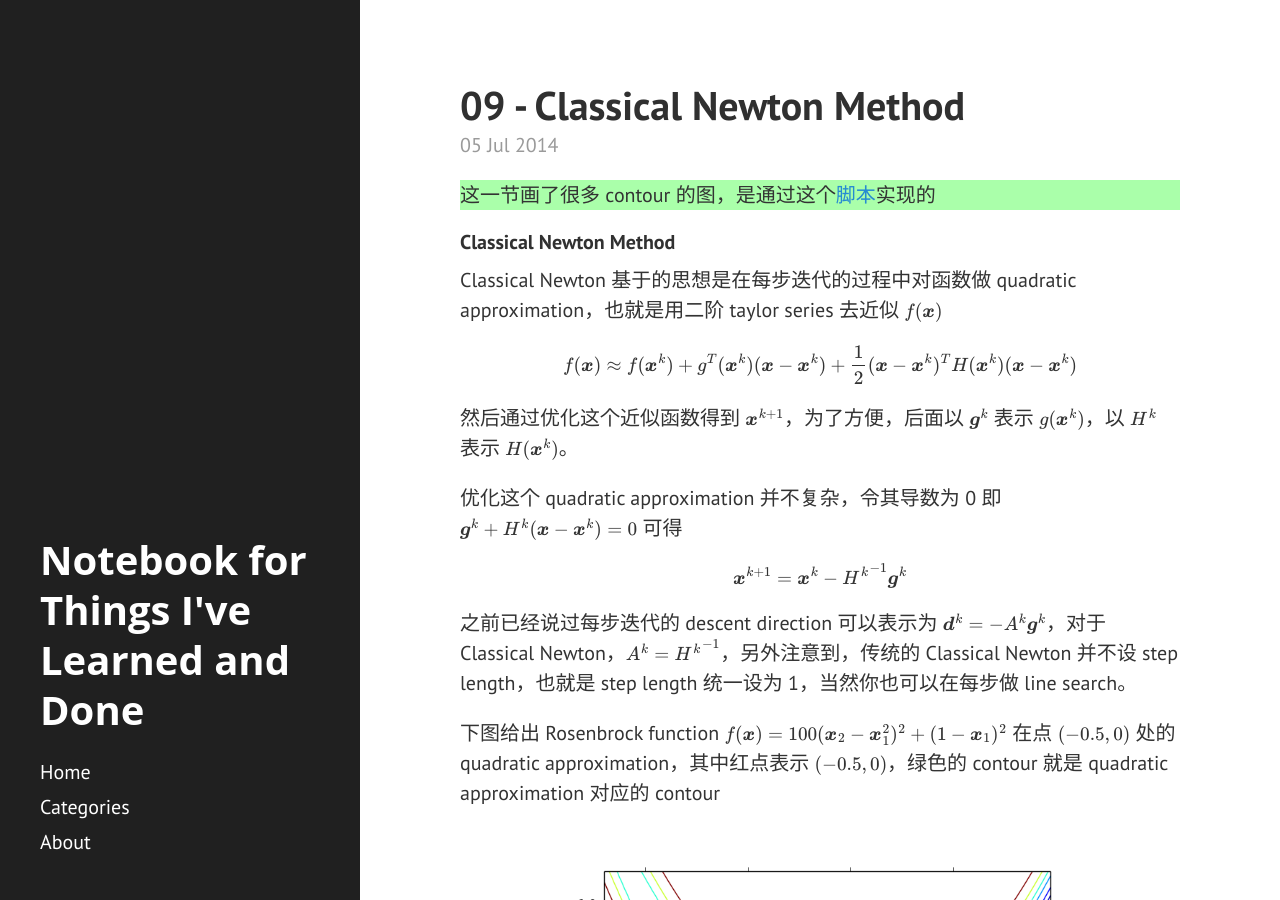
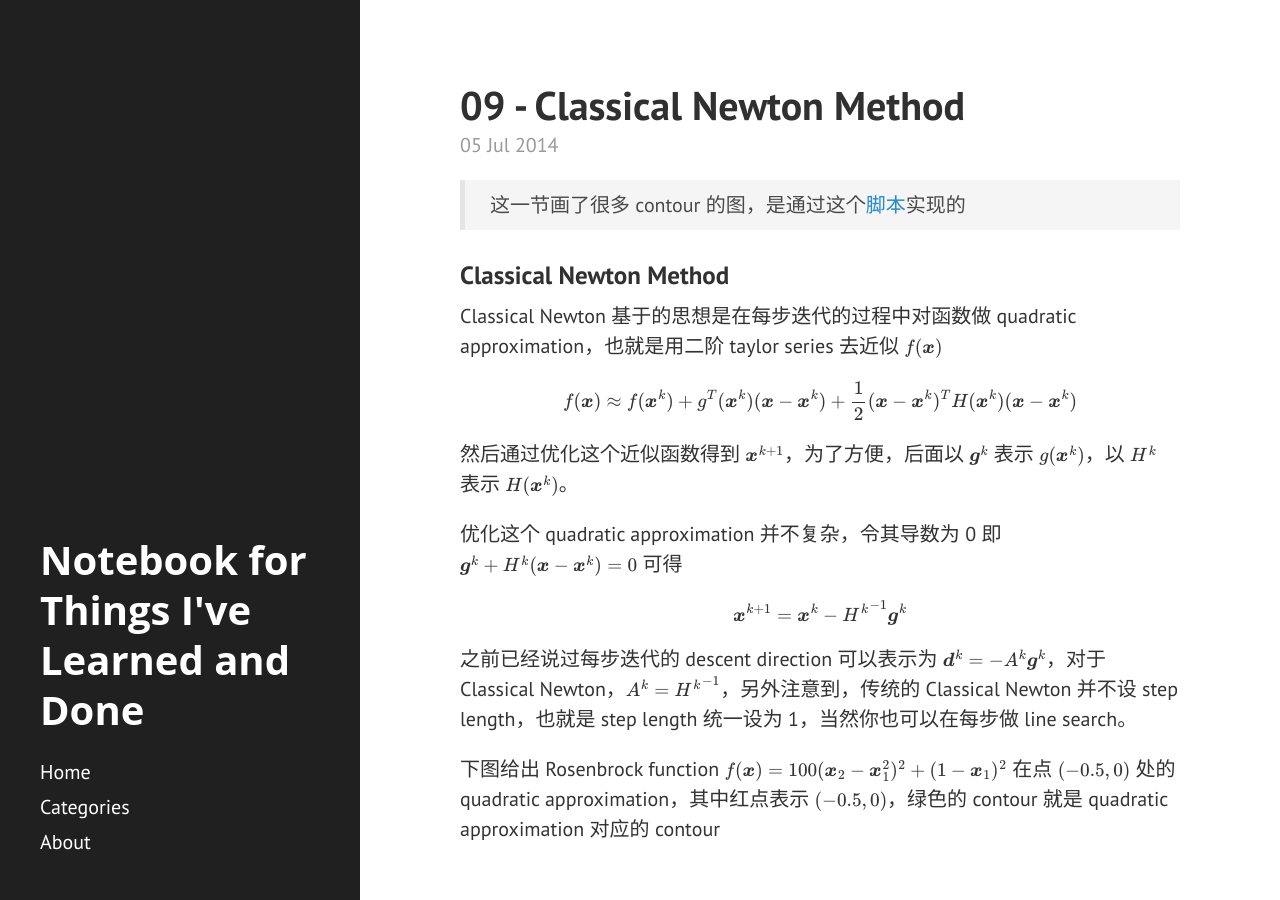
Before and after one commit to chenrushan/chenrushan.github.io, a Jekyll site: the page built from _posts/2014-07-05-NP-09-classical-newton.markdown, in a window 1280 px wide and 900 px high. Built offline with Jekyll 4.4.1, drawn with Linux system fonts in a browser that asks for light colours; Markdown is read by kramdown in place of the engine named in the settings; formulas are drawn with MathJax 3.

Commit message:
[classical newton]: update

```diff
--- a/_posts/2014-07-05-NP-09-classical-newton.markdown
+++ b/_posts/2014-07-05-NP-09-classical-newton.markdown
@@ -5,9 +5,11 @@
 tags: NPTEL, numerical optimization, classical newton
 ---
 
-<p style="background-color:#afa">这一节画了很多 contour 的图，是通过这个<a href="../../../../resource/NNP/09-newton/examples.py">脚本</a>实现的</p>
+<blockquote>
+这一节画了很多 contour 的图，是通过这个<a href="../../../../resource/NNP/09-newton/examples.py">脚本</a>实现的
+</blockquote>
 
-#### Classical Newton Method
+### Classical Newton Method
 
 Classical Newton 基于的思想是在每步迭代的过程中对函数做 quadratic approximation，也就是用二阶 taylor series 去近似 $f(\boldsymbol{x})$
 
@@ -29,15 +31,15 @@
 
 $$\boldsymbol{x}^1 = \boldsymbol{x}^0 - H^{-1} (H\boldsymbol{x}^0 - \boldsymbol{c}) = H^{-1}\boldsymbol{c}$$
 
-#### Examples
+### Examples
 
 还用 steepest descent 中给出的例子
 
-##### $f(\boldsymbol{x}) = (\boldsymbol{x}\_1 - 7)^2 + (\boldsymbol{x}\_2 - 2)^2$ 和 $f(\boldsymbol{x}) = 4\boldsymbol{x}\_1^2 + \boldsymbol{x}\_2^2 -2\boldsymbol{x}\_1\boldsymbol{x}\_2$
+#### $f(\boldsymbol{x}) = (\boldsymbol{x}\_1 - 7)^2 + (\boldsymbol{x}\_2 - 2)^2$ 和 $f(\boldsymbol{x}) = 4\boldsymbol{x}\_1^2 + \boldsymbol{x}\_2^2 -2\boldsymbol{x}\_1\boldsymbol{x}\_2$
 
 对于这两个 case，无论你初始点设在哪里，Classical Newton 都是一步即可收敛
 
-##### $f(\boldsymbol{x}) = 100(\boldsymbol{x}\_2 - \boldsymbol{x}\_1^2)^2 + (1 - \boldsymbol{x}\_1)^2$
+#### $f(\boldsymbol{x}) = 100(\boldsymbol{x}\_2 - \boldsymbol{x}\_1^2)^2 + (1 - \boldsymbol{x}\_1)^2$
 
 其最优值出现在 (1, 1) 点，利用 Classical Newton + backtrack line search ($\hat{\alpha} = 1, \lambda = 0.3, c\_1 = 1\times 10^{-4}$)
 
@@ -53,7 +55,7 @@
 
 从这几例子可以看出，对比 steepest descent，Classical Newton 收敛所需的步数要少了很多。
 
-#### Classical Newton 的问题
+### Classical Newton 的问题
 
 * 计算 $\boldsymbol{d}^k = -{H^k}^{-1} \boldsymbol{g}^k$ 是一个非常费资源的操作，由于 invert matrix 是一个 numerically unstable 的操作，所以通常转化为对 linear system $H^k \boldsymbol{d}^k = -\boldsymbol{g}^k$ 的求解，但这一求解还是需要需要 $O(N^3)$ 的计算和 $O(N^2)$ 的存储，所以依然是个非常费资源的操作
 
@@ -77,7 +79,7 @@
 
         实际上 Classical Newton 是一个 locally convergent algorithm，即当初始点足够靠近最优值点时，Classical Newton 才是保证收敛的，下一节将给出证明。
 
-#### Local Convergence
+### Local Convergence
 
 首先先引入 locally convergent 的概念
 
```
